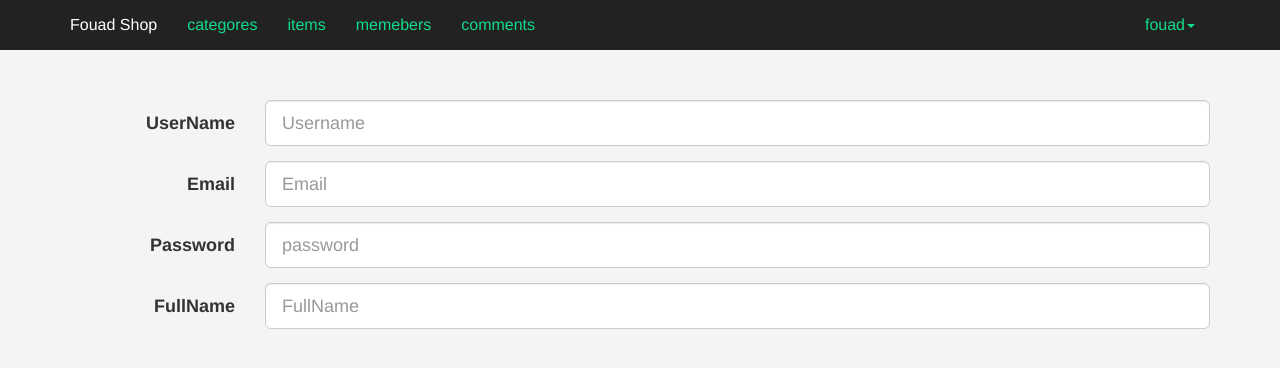
After one commit to FoushWare/Holiday_PHP_SideProject, a PHP site: page /members.php in a window 1280 px wide. The commit adds this page. Shown: the top 368 px of the page. Run offline with PHP 8.4, Linux system fonts and the light colour scheme.

Commit message:
adding Member page design :)

```diff
--- a/Admin/includes/templates/navbar.php
+++ b/Admin/includes/templates/navbar.php
@@ -15,10 +15,10 @@
     <div class="collapse navbar-collapse" id="fouadApp">
 
         <ul class="nav navbar-nav">
-                          <li><a href="#">CATEGORIES</a></li>
-                          <li><a href="#">ITEMS</a></li>
-                          <li><a href="members.php">MEMBERS</a></li>
-                          <li><a href="#">COMMENTS</a></li>
+                          <li><a href="#">categores</a></li>
+                          <li><a href="#">items</a></li>
+                          <li><a href="members.php">memebers</a></li>
+                          <li><a href="#">comments</a></li>
         </ul>
         <ul class="nav navbar-nav navbar-right">
                         <li class="dropdown">
--- a/Admin/layout/CSS/backend.css
+++ b/Admin/layout/CSS/backend.css
@@ -1,8 +1,7 @@
 /*Start Main Rules*/
 body{
     font-size:16px;
-    /* background-color:#F4F4F4; */
-    background-color:#eee;
+    background-color:#F4F4F4;
 
 }
 
@@ -39,10 +38,9 @@ body{
 
 .navbar-nav>li>a{
     font-size:1em;
-    color:#FFFFFF;
     padding:15px;
 }
-.navbar-inverse .navbar-nav>li>a{color:#FFFFFF;}
+.navbar-inverse .navbar-nav>li>a{color:#11dc8b;}
 .navbar-inverse .navbar-nav>li>a:focus,
 .navbar-inverse .navbar-nav>li>a:hover{
     font-size:30px;
@@ -60,6 +58,12 @@ body{
     font-size:1em;
 }
 
+/*End of navbar*/
+
+/*Start of Member Page*/
+.form-horizontal{
+    margin-top:50px;
+}
 
 
 
@@ -70,4 +74,7 @@ body{
 
 
 
-/*End of navbar*/
+
+
+
+/*End of Member Page*/
--- /dev/null
+++ b/Admin/members.php
@@ -0,0 +1,57 @@
+<?php
+$pageTitle="Members";
+include 'init.php';
+
+?>
+
+<div class="container">
+<form class="form-horizontal">
+<!-- Start username Field-->
+    <div class="form-group form-group-lg">
+            <label  class="col-sm-2 control-label">UserName</label>
+            <div class="col-sm-10">
+                <input type="text" class="form-control" autocomplete="off" required="required" placeholder="Username"/>
+            </div>
+
+    </div>
+<!-- End username Field-->
+
+<!-- Start Email Field-->
+    <div class="form-group form-group-lg">
+        <label  class="col-sm-2 control-label">Email</label>
+        <div class="col-sm-10">
+            <input type="email" class="form-control" autocomplete="off" required="required" placeholder="Email"/>
+        </div>
+    </div>
+<!-- End Email Field-->
+
+<!-- Start Password Field-->
+    <div class="form-group form-group-lg">
+        <label  class="col-sm-2 control-label">Password</label>
+        <div class="col-sm-10">
+            <input type="password" class="form-control col-sm-10" autocomplete="new-password" required="required" placeholder="password"/>
+        </div>
+
+    </div>
+<!-- End Password Field-->
+
+<!-- End FullName Field-->
+
+    <div class="form-group form-group-lg">
+        <label  class="col-sm-2 control-label">FullName</label>
+        <div class="col-sm-10">
+            <input type="text" class="form-control col-sm-10" autocomplete="off" required="required" placeholder="FullName"/>
+        </div>
+
+    </div>
+
+<!-- End FullName Field-->
+
+</form>
+</div>  <!--End of container-->
+
+
+<?php
+include $tpl.'footer.php';
+
+?>
```
